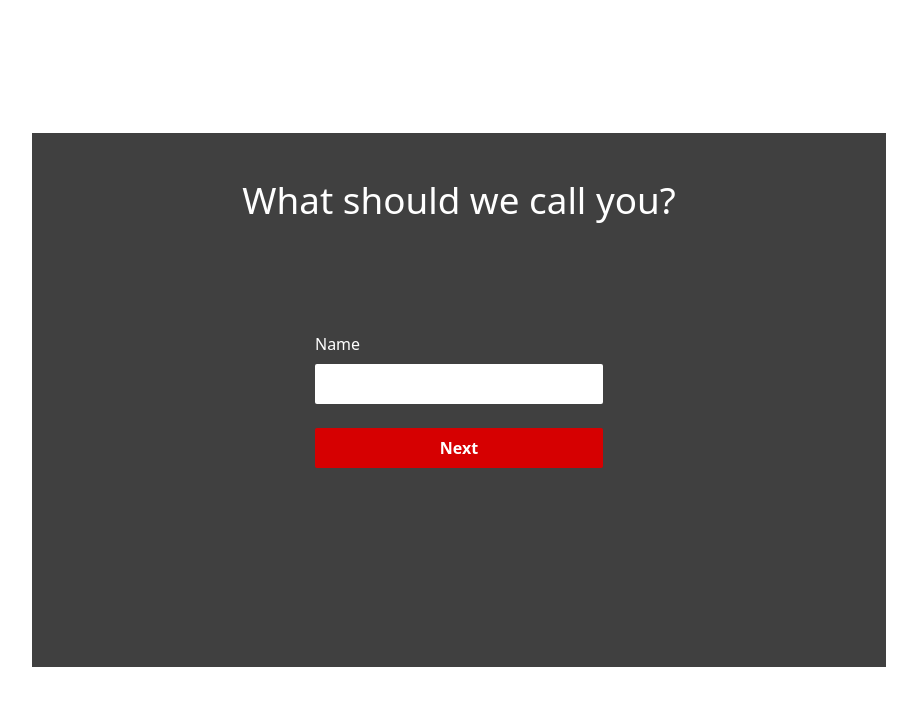
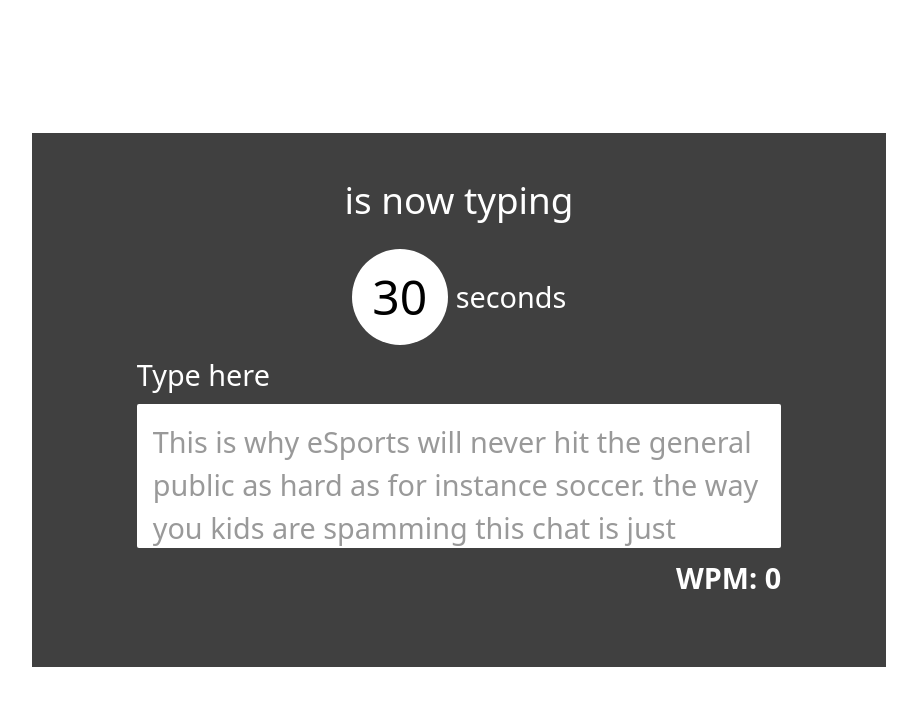
Before and after one commit to eliasuran/aller-typing-test-react, a React (Vite) app: page / in a window 1280 px wide. Shown: the top 706 px of the page, without its empty margins (181-1098 px from the left). Built offline with nearby package versions, Linux system fonts and the light colour scheme.

Commit message:
added cursor when focusing if nothing has been written + made it so only one value has to be changed to change the total time

```diff
--- a/src/App.tsx
+++ b/src/App.tsx
@@ -13,12 +13,13 @@ import Leaderboard from './components/Leaderboard';
 
 // types
 import type { Letter } from './lib/sharedTypes';
+import { totalTime } from './lib/typing';
 
 export default function Home() {
   // the typing part of the app
   // initializing of the passage which currently is just some random string
   const passage =
-    'hei jeg heter elias og er en 17 år gammel elev på elvebakken vgs 2IT. jeg liker å skrive kode og å bruke vim';
+    'This is why eSports will never hit the general public as hard as for instance soccer. the way you kids are spamming this chat is just ruining the whole experience for a grown man. Seriously. Grow up - Caedrel 2021';
 
   // user input in a mutable var
   const [userInput, setUserInput] = useState('');
@@ -59,13 +60,6 @@ export default function Home() {
     const correct =
       userInput[userInput.length - 1] === passage[userInput.length - 1];
 
-    if (!correct) {
-      console.log(
-        userInput[userInput.length - 1],
-        passage[userInput.length - 1],
-      );
-    }
-
     // adds the letter to the letters arr
     // first checks if the user used backspace, if so: decrement letterIndex and remove the last item from Letters
     // then checks if space was clicked, if not: increment letterIndex and add the letter to letters
@@ -92,7 +86,7 @@ export default function Home() {
 
   // tracking of wpm and time
   const [wpm, setWpm] = useState(0);
-  const [time, setTime] = useState(10);
+  const [time, setTime] = useState(totalTime / 1000);
 
   // ui is split into 3 parts, the ui will alternate between these 3 parts in this order
   // user login
@@ -170,7 +164,13 @@ export default function Home() {
   return (
     <Layout>
       <div className="relative h-full w-full">
-        {stages.map((stage) => (
+        <div className="absolute inset-0 grid place-items-center">
+          <h1 className="absolute left-0 top-0 w-full text-center text-lg">
+            {stages[1].title}
+          </h1>
+          {stages[1].content}
+        </div>
+        {/*{stages.map((stage) => (
           <div key={stage.stageNr}>
             {stage.stageNr === currentStage && (
               <>
@@ -183,7 +183,7 @@ export default function Home() {
               </>
             )}
           </div>
-        ))}
+        ))}*/}
       </div>
     </Layout>
   );
--- /dev/null
+++ b/src/components/Cursor.tsx
@@ -0,0 +1,3 @@
+export default function Cursor() {
+  return <div className="h-12 w-1 bg-red">x</div>;
+}
--- a/src/components/Typing.tsx
+++ b/src/components/Typing.tsx
@@ -98,7 +98,7 @@ export default function Typing(props: {
               }
             }}
             spellCheck="false"
-            className="absolute left-0 top-0 z-50 h-full w-full resize-none bg-[transparent] p-4 text-[transparent] outline-none"
+            className={`${props.letters.length === 0 ? 'text-black' : 'text-[transparent]'} absolute left-0 top-0 z-50 h-full w-full resize-none bg-[transparent] p-4 outline-none`}
           />
           <div className="h-full bg-white p-4 text-left">
             {/* component displaying the text you write and colors text accordingly */}
--- a/src/lib/typing.ts
+++ b/src/lib/typing.ts
@@ -7,7 +7,7 @@ import { Dispatch, SetStateAction } from 'react';
 // total time is just the total time
 let started: boolean;
 let time: number;
-const totalTime = 10000;
+export const totalTime = 30000;
 
 export function currentTime() {
   return time;
```
Also changed, not shown: 1 other file (tests, documents, lock files or other folders).
